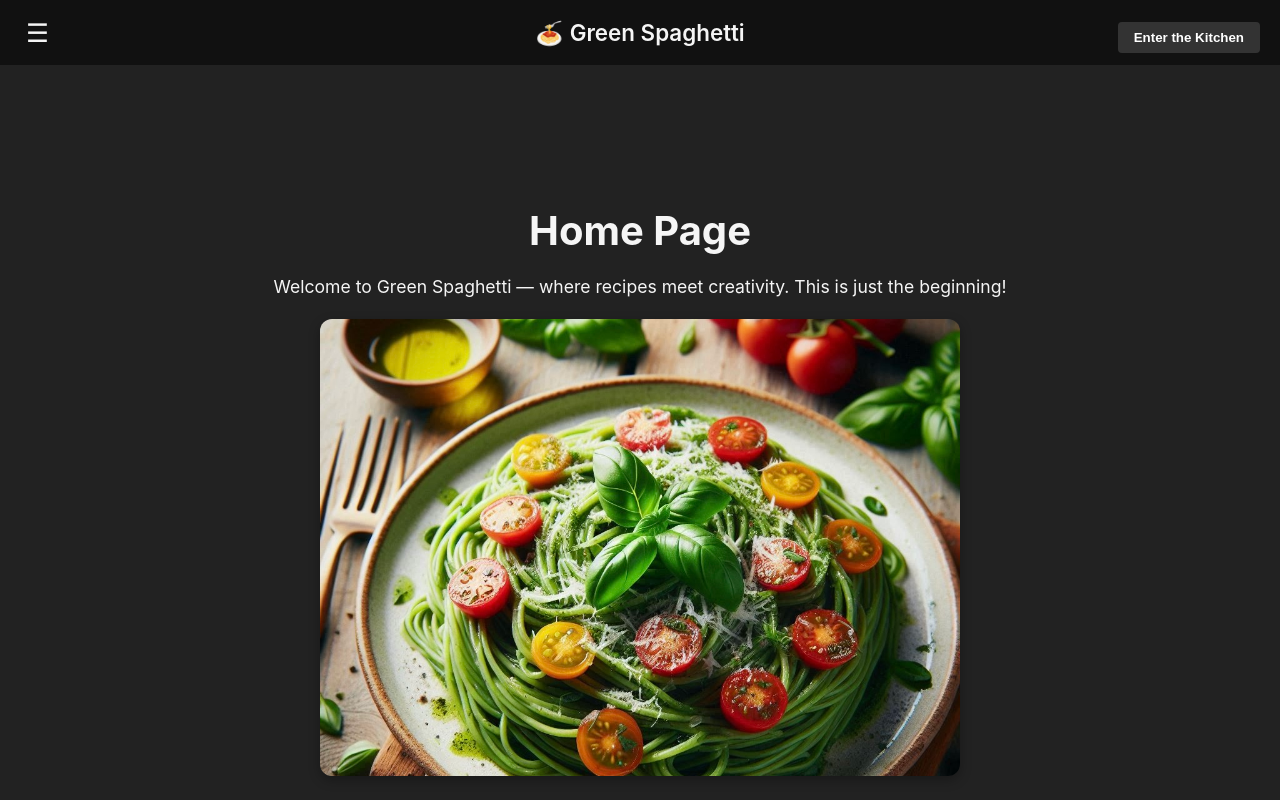
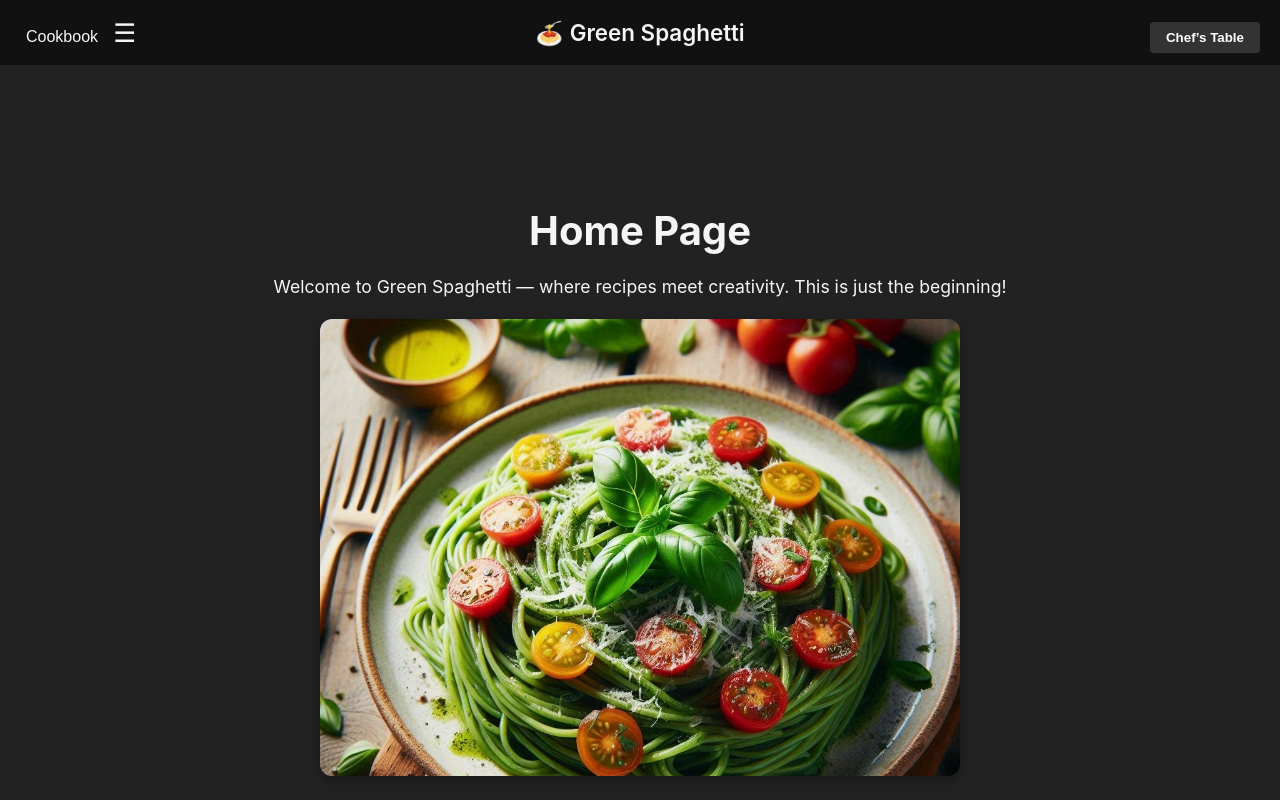
Before and after one commit to greenspaghetti/green-spaghetti, a React (Create React App) app: page / in a window 1280 px wide. Shown: the top 800 px of the page. Built offline with nearby package versions, Linux system fonts and the light colour scheme.

Commit message:
Updated Navbar: changed menu header text to MENU and styled header title

```diff
--- a/src/components/Navbar.js
+++ b/src/components/Navbar.js
@@ -4,31 +4,19 @@ import "../styles/comp-style/navbar.css";
 
 function Navbar({ onOpenLogin }) {
   const [menuOpen, setMenuOpen] = useState(false);
-
   const toggleMenu = () => setMenuOpen(!menuOpen);
   const closeMenu = () => setMenuOpen(false);
 
   return (
     <>
       <header className="navbar">
-        <button className="menu-icon" onClick={toggleMenu}>☰</button>
-
-        <div className="navbar-title">
-          🍝 <span>Green Spaghetti</span>
-        </div>
-
-        <button className="subscribe-btn" onClick={onOpenLogin}>
-          Enter the Kitchen
-        </button>
+        <button className="menu-icon" aria-label="Open the Cookbook" onClick={toggleMenu}><span className="menu-text">Cookbook</span> ☰</button>
+        <div className="navbar-title">🍝 <span>Green Spaghetti</span></div>
+        <button className="subscribe-btn" aria-label="Open Chef’s Table" onClick={onOpenLogin}>Chef’s Table</button>
       </header>
 
-      {/* Slide-in Menu */}
       <div className={`menu-overlay ${menuOpen ? "active" : ""}`}>
-        <div className="menu-header">
-          <h2>Menu</h2>
-          <button className="close-btn" onClick={closeMenu}>✕</button>
-        </div>
-
+        <div className="menu-header"><h2>MENU</h2><button className="close-btn" onClick={closeMenu}>✕</button></div>
         <ul className="menu-links">
           <li><Link to="/" onClick={closeMenu}>Home</Link></li>
           <li><Link to="/breakfast" onClick={closeMenu}>Breakfast</Link></li>
--- a/src/styles/comp-style/navbar.css
+++ b/src/styles/comp-style/navbar.css
@@ -21,6 +21,14 @@
   color: #f5f5f5;
   cursor: pointer;
 }
+
+.menu-text {
+  margin-right: 8px;
+  font-size: 1rem;
+  font-weight: 500;
+  color: #f5f5f5;
+}
+
 
 /* Center title */
 .navbar-title {
@@ -135,3 +143,11 @@
 .menu-links li a:hover {
   color: #aaa;
 }
+
+.menu-header h2 {
+  font-size: 2rem;
+  letter-spacing: 4px;
+  text-transform: uppercase;
+  color: #f5f5f5;
+  margin: 0;
+}
```
